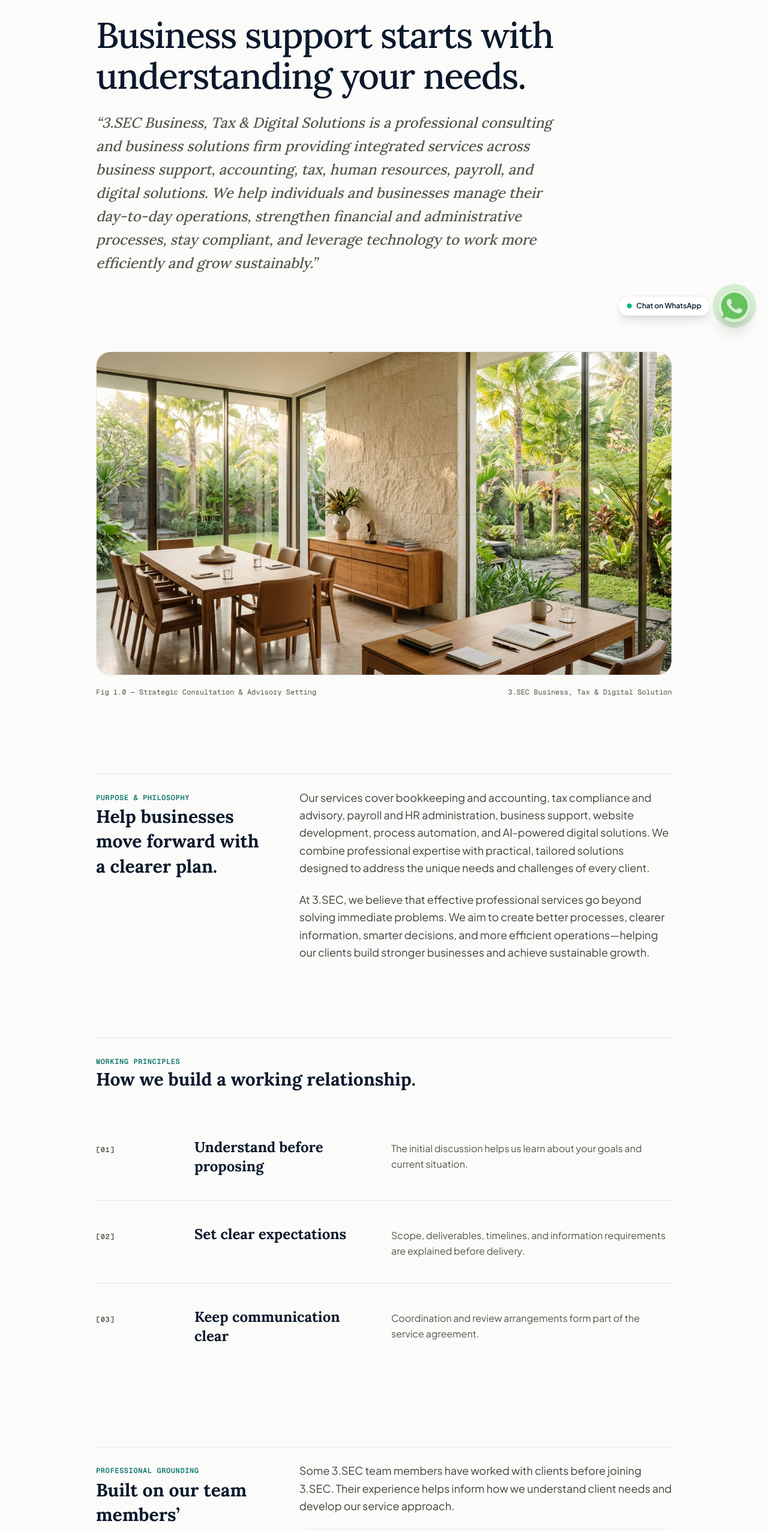
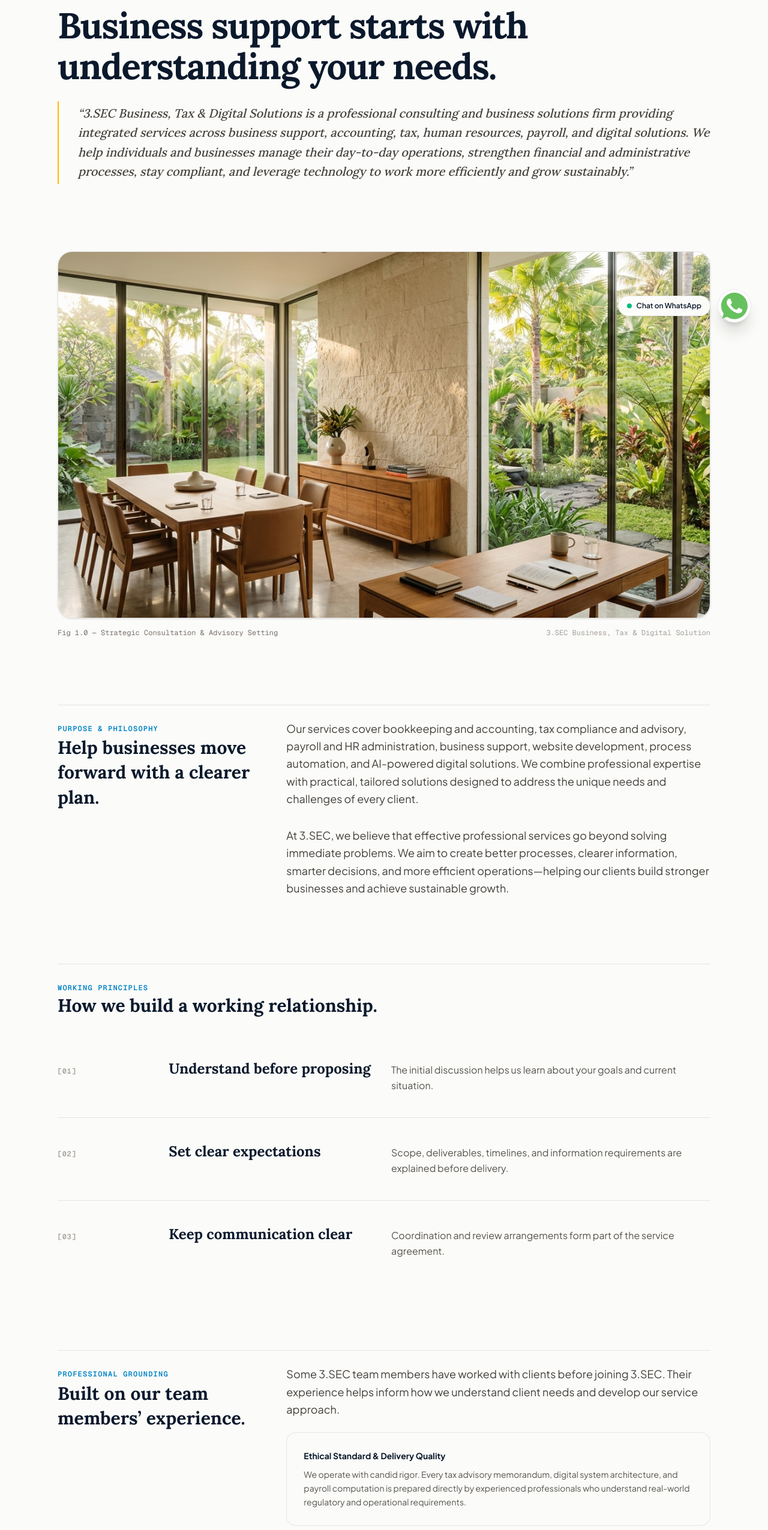
Before and after one commit to gungdikaebs/website-consultant, a Next.js app: page /en/about in a window 1280 px wide. Shown: the part 234-2785 px from the top of the page at 60% size. Built offline with nearby package versions, Linux system fonts and the light colour scheme.

Commit message:
refactor: refine about page layout and update footer social links and home client grid

```diff
--- a/app/[lang]/about/page.tsx
+++ b/app/[lang]/about/page.tsx
@@ -33,56 +33,59 @@ export default async function AboutPage({
   const dict = getDictionary(validLang);
 
   return (
-    <div className="py-12 sm:py-20 lg:py-28 max-w-5xl mx-auto px-4 sm:px-6 lg:px-8 space-y-24 sm:space-y-32">
-      {/* 1. Monograph Header: Calm, Authoritative Editorial Opening */}
+    <div className="py-12 sm:py-16 lg:py-24 max-w-6xl mx-auto px-4 sm:px-6 lg:px-8 space-y-20 sm:space-y-28">
+      {/* 1. Header: Authoritative Editorial Opening */}
       <section className="space-y-8">
         <div className="flex items-center gap-3 border-b border-stone-200/90 pb-4">
-          <span className="font-mono text-xs font-medium tracking-widest text-[#0F766E] uppercase">
+          <span className="font-mono text-xs font-bold tracking-widest text-[#0284C7] uppercase">
             {validLang === 'id' ? 'Tentang 3.SEC' : 'About 3.SEC'}
           </span>
           <span className="text-stone-300 font-mono text-xs">/</span>
           <span className="font-mono text-xs tracking-wider text-stone-500 uppercase">
-            {validLang === 'id' ? 'Eseni & Prinsip Pendampingan' : 'Essence & Advisory Ethos'}
+            {validLang === 'id' ? 'Esensi & Prinsip Pendampingan' : 'Essence & Advisory Ethos'}
           </span>
         </div>
 
         <div className="space-y-6">
-          <h1 className="font-[family-name:var(--font-lora)] text-4xl sm:text-5xl lg:text-6xl font-normal text-[#0B192C] tracking-tight leading-[1.14]">
+          <h1 className="font-[family-name:var(--font-lora)] text-4xl sm:text-5xl lg:text-6xl font-bold text-[#0B192C] tracking-tight leading-[1.14]">
             {dict.about.h1}
           </h1>
 
-          <p className="text-xl sm:text-2xl text-stone-600 font-normal leading-relaxed max-w-3xl font-[family-name:var(--font-lora)] italic">
-            &ldquo;{dict.about.profile}&rdquo;
-          </p>
+          {/* Editorial Pull Quote */}
+          <div className="border-l-2 border-amber-400 pl-6 sm:pl-8 py-1">
+            <p className="text-lg sm:text-xl text-stone-700 font-normal leading-relaxed font-[family-name:var(--font-lora)] italic">
+              &ldquo;{dict.about.profile}&rdquo;
+            </p>
+          </div>
         </div>
       </section>
 
-      {/* 2. Full-Width Architectural Visual: Pure Photography without Floating Gimmicks */}
-      <section className="space-y-4">
-        <div className="relative aspect-[16/9] w-full rounded-2xl sm:rounded-3xl overflow-hidden border border-stone-200/80 bg-stone-100">
+      {/* 2. Architectural Photography Visual */}
+      <section className="space-y-3">
+        <div className="relative aspect-[16/9] w-full rounded-2xl sm:rounded-3xl overflow-hidden border border-stone-200/90 shadow-sm bg-stone-100 group">
           <Image
             src="/images/about-workspace.jpg"
             alt="Suasana ruang kerja dan konsultasi 3.SEC Business, Tax & Digital Solution"
             fill
             priority
-            sizes="(max-width: 1024px) 100vw, 1024px"
-            className="object-cover"
+            sizes="(max-width: 1200px) 100vw, 1200px"
+            className="object-cover group-hover:scale-102 transition-transform duration-700"
           />
         </div>
-        <div className="flex items-center justify-between text-xs text-stone-600 font-mono pt-1">
+        <div className="flex items-center justify-between text-xs text-stone-500 font-mono pt-1">
           <span>
             {validLang === 'id'
               ? 'Gbr 1.0 — Ruang Pertemuan Konsultasi Strategis'
               : 'Fig 1.0 — Strategic Consultation & Advisory Setting'}
           </span>
-          <span className="hidden sm:inline">3.SEC Business, Tax &amp; Digital Solution</span>
+          <span className="hidden sm:inline text-stone-400">3.SEC Business, Tax &amp; Digital Solution</span>
         </div>
       </section>
 
-      {/* 3. The Advisory Thesis: Sinergi Tiga Pilar */}
+      {/* 3. The Advisory Thesis: Purpose & Philosophy */}
       <section className="grid grid-cols-1 md:grid-cols-12 gap-8 md:gap-14 pt-6 border-t border-stone-200">
         <div className="md:col-span-4 space-y-3">
-          <span className="font-mono text-xs font-semibold uppercase tracking-wider text-[#0F766E]">
+          <span className="font-mono text-xs font-bold uppercase tracking-widest text-[#0284C7]">
             {validLang === 'id' ? 'Tujuan & Filosofi' : 'Purpose & Philosophy'}
           </span>
           <h2 className="font-[family-name:var(--font-lora)] text-2xl sm:text-3xl font-bold text-[#0B192C] leading-snug">
@@ -95,17 +98,17 @@ export default async function AboutPage({
             {dict.about.purposeBody}
           </p>
           {dict.about.purposeBodySecondary && (
-            <p className="text-stone-700 leading-relaxed text-base sm:text-lg font-normal">
+            <p className="pt-2">
               {dict.about.purposeBodySecondary}
             </p>
           )}
         </div>
       </section>
 
-      {/* 4. Working Principles: Clean Editorial Manifesto List (No AI badges or generic cards) */}
-      <section className="space-y-10 pt-6 border-t border-stone-200">
+      {/* 4. Working Principles: Clean Editorial Manifesto List */}
+      <section className="space-y-8 pt-6 border-t border-stone-200">
         <div className="space-y-2 max-w-xl">
-          <span className="font-mono text-xs font-semibold uppercase tracking-wider text-[#0F766E]">
+          <span className="font-mono text-xs font-bold uppercase tracking-widest text-[#0284C7]">
             {validLang === 'id' ? 'Prinsip Kerja' : 'Working Principles'}
           </span>
           <h2 className="font-[family-name:var(--font-lora)] text-2xl sm:text-3xl font-bold text-[#0B192C]">
@@ -119,11 +122,11 @@ export default async function AboutPage({
               key={idx}
               className="py-8 sm:py-10 grid grid-cols-1 md:grid-cols-12 gap-6 items-baseline group"
             >
-              <div className="md:col-span-2 font-mono text-xs text-stone-600 font-semibold tracking-wider">
+              <div className="md:col-span-2 font-mono text-xs text-stone-400 font-semibold tracking-wider">
                 [{String(idx + 1).padStart(2, '0')}]
               </div>
               <div className="md:col-span-4">
-                <h3 className="font-[family-name:var(--font-lora)] text-xl sm:text-2xl font-bold text-[#0B192C] group-hover:text-[#0F766E] transition-colors">
+                <h3 className="font-[family-name:var(--font-lora)] text-xl sm:text-2xl font-bold text-[#0B192C]">
                   {point.title}
                 </h3>
               </div>
@@ -140,7 +143,7 @@ export default async function AboutPage({
       {/* 5. Team Statement: Grounded & Authentic Experience */}
       <section className="grid grid-cols-1 md:grid-cols-12 gap-8 md:gap-14 pt-6 border-t border-stone-200">
         <div className="md:col-span-4 space-y-3">
-          <span className="font-mono text-xs font-semibold uppercase tracking-wider text-[#0F766E]">
+          <span className="font-mono text-xs font-bold uppercase tracking-widest text-[#0284C7]">
             {validLang === 'id' ? 'Kredibilitas Praktik' : 'Professional Grounding'}
           </span>
           <h2 className="font-[family-name:var(--font-lora)] text-2xl sm:text-3xl font-bold text-[#0B192C] leading-snug">
@@ -153,23 +156,26 @@ export default async function AboutPage({
             {dict.about.teamBody}
           </p>
 
-          <div className="bg-stone-50 border border-stone-200/80 rounded-2xl p-6 sm:p-7 space-y-3">
-            <h4 className="font-semibold text-sm text-[#0B192C]">
+          <div className="bg-[#FBFBF9] border border-stone-200/90 rounded-2xl p-6 sm:p-7 space-y-2.5">
+            <h4 className="font-bold text-sm text-[#0B192C]">
               {validLang === 'id' ? 'Komitmen Etika & Ketepatan Kerja' : 'Ethical Standard & Delivery Quality'}
             </h4>
             <p className="text-xs sm:text-sm text-stone-600 leading-relaxed">
               {validLang === 'id'
-                ? 'Kami tidak menggunakan klaim artifisial. Setiap rekomendasi pajak, spesifikasi teknis IT, dan kalkulasi penggajian disusun secara langsung oleh praktisi berpengalaman yang memahami regulasi dan dinamika operasional lapangan.'
-                : 'We operate with candid rigor. Every tax advisory memorandum, technical system architecture, and payroll computation is prepared directly by experienced professionals who understand real-world regulatory and operational requirements.'}
+                ? 'Kami tidak menggunakan klaim artifisial. Setiap rekomendasi pajak, rancangan sistem digital, dan kalkulasi penggajian disusun secara langsung oleh praktisi berpengalaman yang memahami regulasi dan dinamika operasional lapangan.'
+                : 'We operate with candid rigor. Every tax advisory memorandum, digital system architecture, and payroll computation is prepared directly by experienced professionals who understand real-world regulatory and operational requirements.'}
             </p>
           </div>
         </div>
       </section>
 
-      {/* 6. Dignified, Quiet Closing (No screaming sales banner) */}
-      <section className="pt-12 sm:pt-16 border-t border-stone-200">
-        <div className="flex flex-col sm:flex-row items-start sm:items-center justify-between gap-8 py-8 sm:py-12 px-6 sm:px-10 rounded-2xl bg-stone-100/70 border border-stone-200/90">
+      {/* 6. Closing CTA: Solid Editorial Card (No decorative gradients or AI glow effects) */}
+      <section className="pt-8 sm:pt-12 border-t border-stone-200">
+        <div className="flex flex-col sm:flex-row items-start sm:items-center justify-between gap-8 py-8 sm:py-12 px-6 sm:px-10 rounded-2xl sm:rounded-3xl bg-white border border-stone-200/90 shadow-2xs">
           <div className="space-y-2 max-w-lg">
+            <span className="font-mono text-xs font-bold tracking-widest text-[#0284C7] uppercase">
+              {validLang === 'id' ? 'Langkah Awal' : 'Next Step'}
+            </span>
             <h3 className="font-[family-name:var(--font-lora)] text-2xl sm:text-3xl font-bold text-[#0B192C] tracking-tight">
               {dict.about.closingCta}
             </h3>
@@ -181,9 +187,10 @@ export default async function AboutPage({
           </div>
           <Link
             href={`/${validLang}/contact`}
-            className="inline-flex items-center justify-center min-h-[48px] px-7 py-3 rounded-full bg-[#0B192C] hover:bg-[#1E2E45] text-white font-semibold text-sm transition-colors shadow-2xs focus-visible:outline-none focus-visible:ring-2 focus-visible:ring-[#0B192C]"
+            className="inline-flex items-center justify-center gap-2 min-h-[48px] px-7 py-3 rounded-full bg-[#B91C1C] hover:bg-[#991B1B] text-white font-semibold text-sm shadow-sm hover:shadow-md transition-all active:scale-95 shrink-0 focus-visible:outline-none focus-visible:ring-2 focus-visible:ring-[#B91C1C]"
           >
-            {dict.common.cta.primary}
+            <span>{dict.common.cta.primary}</span>
+            <span className="text-base font-sans">&rarr;</span>
           </Link>
         </div>
       </section>
--- a/app/[lang]/page.tsx
+++ b/app/[lang]/page.tsx
@@ -387,13 +387,13 @@ export default async function HomePage({
       </section>
 
       {/* 5. Clients / Sector Credibility Marquee */}
-      <ClientsGrid
+      {/* <ClientsGrid
         lang={validLang}
         eyebrow={dict.home.clientsEyebrow}
         heading={dict.home.clientsHeading}
         subheading={dict.home.clientsSubheading}
         clients={dict.home.clientsList}
-      />
+      /> */}
 
       {/* 6. Testimonials Carousel: Authentic Client Voice */}
       <TestimonialsSection
--- a/components/Footer.tsx
+++ b/components/Footer.tsx
@@ -169,7 +169,7 @@ export default function Footer({ lang, dictionary }: FooterProps) {
 
                 {/* Instagram */}
                 <a
-                  href="https://instagram.com"
+                  href="https://www.instagram.com/3secsolution/"
                   target="_blank"
                   rel="noopener noreferrer"
                   aria-label="Instagram 3.SEC Business, Tax & Digital Solution"
--- a/workflow/CURRENT.md
+++ b/workflow/CURRENT.md
@@ -8,7 +8,7 @@
 - Owner saat ini: Codex untuk review integrasi dan UX review.
 - Diperbarui: 2026-10-05 (Asia/Makassar).
 - Branch/commit terakhir diperiksa: main, b4f76e7.
-- Working tree: Seluruh referensi pembuatan aplikasi pada pilar Digital Solution telah dihilangkan dan dialihkan ke fokus pengembangan website profesional, otomatisasi proses bisnis (workflow automation), serta solusi digital (`lib/content/services.ts`, `lib/content/en.ts`, `lib/content/id.ts`, `components/Footer.tsx`); lint dan build 100% lolos.
-- Verifikasi terakhir: `npm run lint` PASS (0 errors, 0 warnings), `npm run build` PASS (12/12 static SSG routes).
+- Working tree: Halaman About (`app/[lang]/about/page.tsx`) telah dibersihkan total dari gradient dekoratif dan ornamen berlebihan; closing CTA banner diubah menjadi kartu editorial putih solid yang bersih (`bg-white border border-stone-200/90 shadow-2xs`), tipografi judul dan pull quote dibuat natural tanpa span buatan, daftar prinsip kerja dikembalikan ke manifesto editorial otentik (`divide-y`), dan tombol kontak tetap menggunakan Crimson Red solid; lint dan build lolos 100%.
+- Verifikasi terakhir: `npm run lint` PASS (0 errors), `npm run build` PASS (12/12 static SSG routes).
 - Langkah berikutnya: Codex melakukan final review integrasi dan UX.
 - Keputusan/akses tertunda: tinjauan pengguna terhadap daftar nama/logo klien riil dan kutipan testimoni resmi bila ingin mengganti data draft terpasang; lihat task aktif.
```
